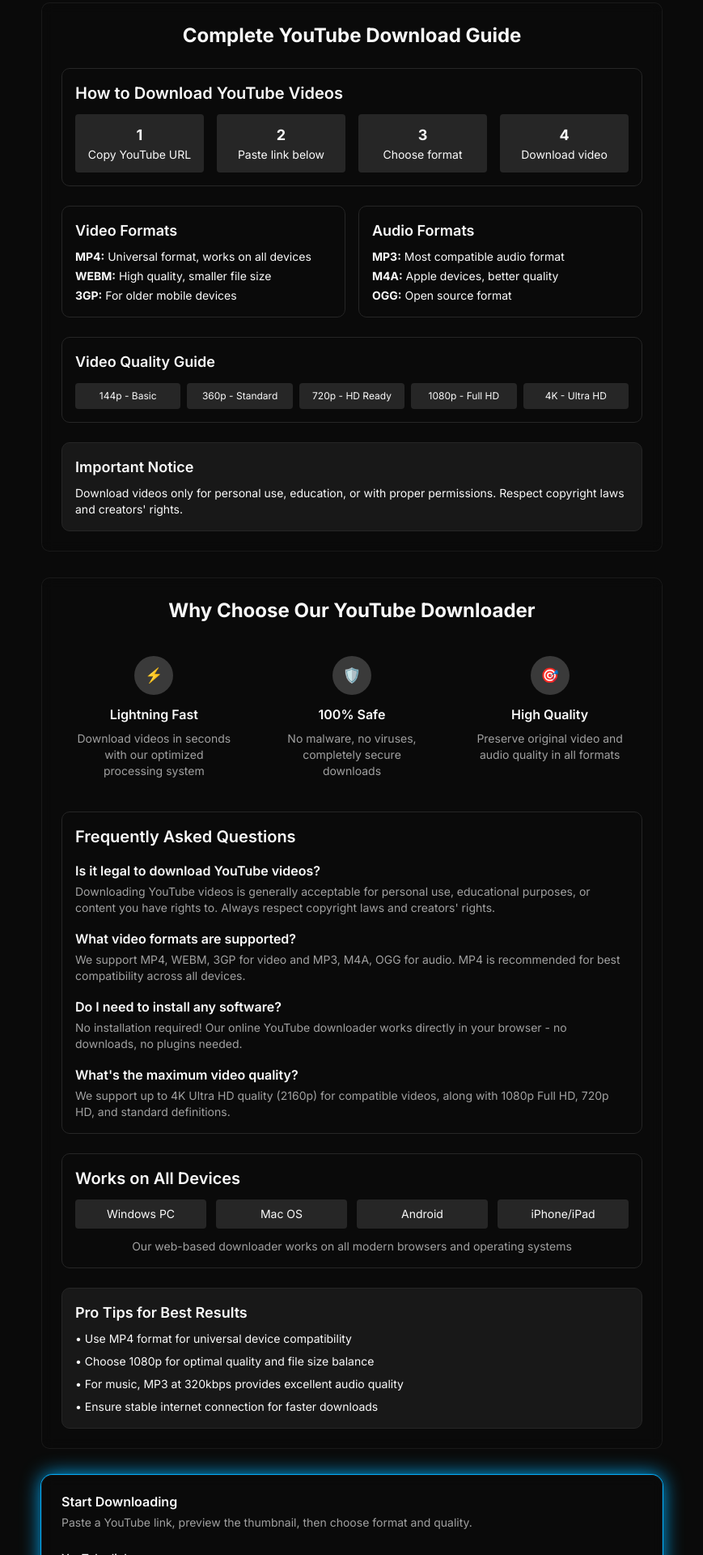
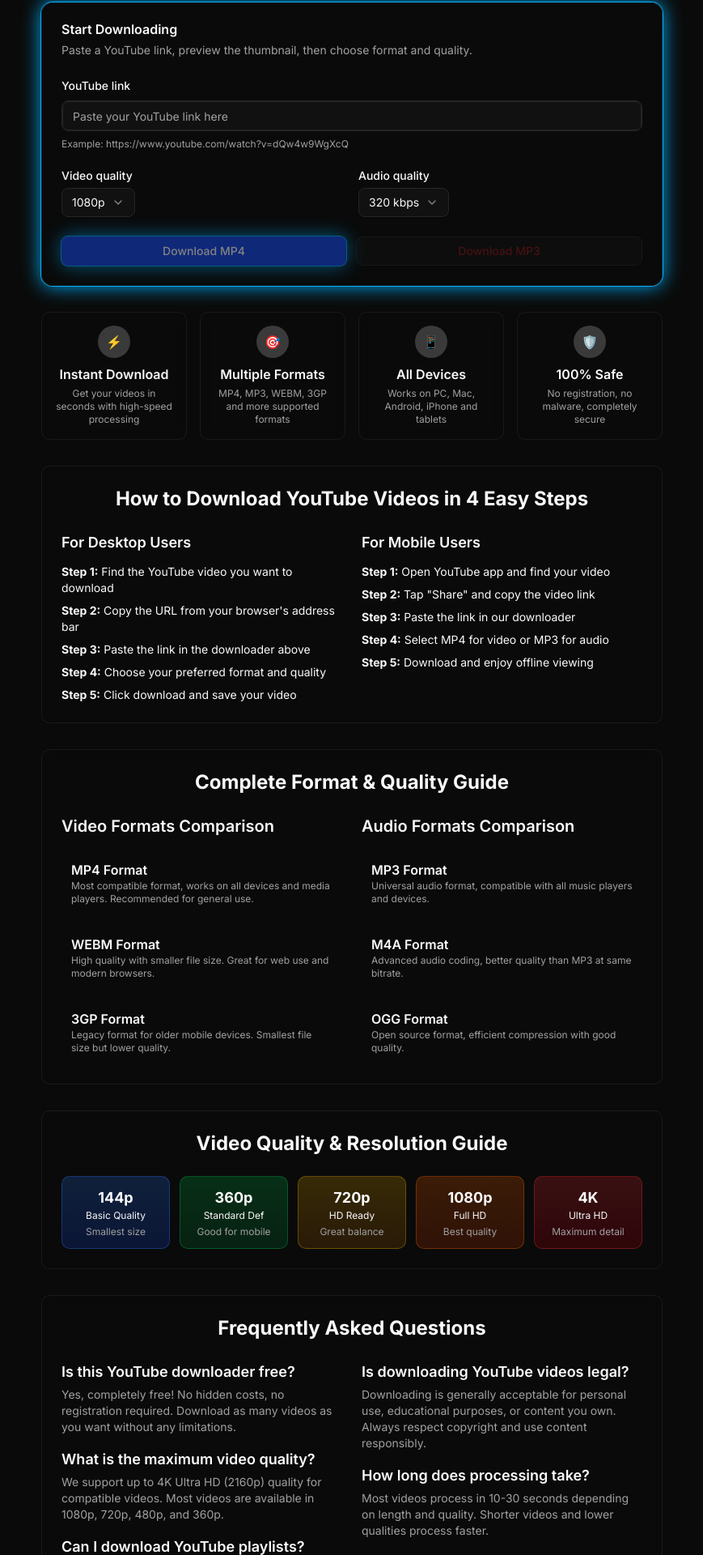
Before and after one commit to syedanas10-ai/7v0-you-tube-downloader-website, a Next.js app: page / in a window 1280 px wide. Shown: the part 345-2265 px from the top of the page at 81% size, without its empty margins (205-1074 px from the left). Built offline with nearby package versions, Linux system fonts and the light colour scheme.

Commit message:
Update page.tsx

```diff
--- a/app/page.tsx
+++ b/app/page.tsx
@@ -65,144 +65,7 @@ export default function HomePage() {
           </div>
         </header>
 
-        {/* ✅ FIRST EDUCATIONAL CONTENT SECTION */}
-        <div className="educational-content space-y-6 bg-card/60 backdrop-blur-sm border border-border/60 rounded-lg p-6">
-          <h2 className="text-2xl font-bold text-center">Complete YouTube Download Guide</h2>
-
-          <div className="bg-background/50 rounded-lg p-4 border">
-            <h3 className="text-xl font-semibold mb-3">How to Download YouTube Videos</h3>
-            <div className="grid grid-cols-2 md:grid-cols-4 gap-4 text-sm">
-              <div className="text-center p-3 bg-muted rounded">
-                <div className="font-bold text-lg">1</div>
-                <div>Copy YouTube URL</div>
-              </div>
-              <div className="text-center p-3 bg-muted rounded">
-                <div className="font-bold text-lg">2</div>
-                <div>Paste link below</div>
-              </div>
-              <div className="text-center p-3 bg-muted rounded">
-                <div className="font-bold text-lg">3</div>
-                <div>Choose format</div>
-              </div>
-              <div className="text-center p-3 bg-muted rounded">
-                <div className="font-bold text-lg">4</div>
-                <div>Download video</div>
-              </div>
-            </div>
-          </div>
-
-          <div className="grid md:grid-cols-2 gap-4">
-            <div className="bg-background/50 rounded-lg p-4 border">
-              <h3 className="text-lg font-semibold mb-2">Video Formats</h3>
-              <ul className="text-sm space-y-1">
-                <li><strong>MP4:</strong> Universal format, works on all devices</li>
-                <li><strong>WEBM:</strong> High quality, smaller file size</li>
-                <li><strong>3GP:</strong> For older mobile devices</li>
-              </ul>
-            </div>
-            <div className="bg-background/50 rounded-lg p-4 border">
-              <h3 className="text-lg font-semibold mb-2">Audio Formats</h3>
-              <ul className="text-sm space-y-1">
-                <li><strong>MP3:</strong> Most compatible audio format</li>
-                <li><strong>M4A:</strong> Apple devices, better quality</li>
-                <li><strong>OGG:</strong> Open source format</li>
-              </ul>
-            </div>
-          </div>
-
-          <div className="bg-background/50 rounded-lg p-4 border">
-            <h3 className="text-lg font-semibold mb-3">Video Quality Guide</h3>
-            <div className="grid grid-cols-3 md:grid-cols-5 gap-2 text-xs">
-              <div className="text-center p-2 bg-muted rounded">144p - Basic</div>
-              <div className="text-center p-2 bg-muted rounded">360p - Standard</div>
-              <div className="text-center p-2 bg-muted rounded">720p - HD Ready</div>
-              <div className="text-center p-2 bg-muted rounded">1080p - Full HD</div>
-              <div className="text-center p-2 bg-muted rounded">4K - Ultra HD</div>
-            </div>
-          </div>
-
-          <div className="bg-muted/50 rounded-lg p-4 border">
-            <h3 className="text-lg font-semibold mb-2">Important Notice</h3>
-            <p className="text-sm">Download videos only for personal use, education, or with proper permissions. Respect copyright laws and creators' rights.</p>
-          </div>
-        </div>
-
-        {/* ✅ SECOND EDUCATIONAL CONTENT SECTION */}
-        <div className="educational-content space-y-6 bg-card/60 backdrop-blur-sm border border-border/60 rounded-lg p-6">
-          <h2 className="text-2xl font-bold text-center">Why Choose Our YouTube Downloader</h2>
-
-          {/* Features Grid */}
-          <div className="grid md:grid-cols-3 gap-4">
-            <div className="text-center p-4">
-              <div className="w-12 h-12 bg-primary/20 rounded-full flex items-center justify-center mx-auto mb-3">
-                <span className="text-lg">⚡</span>
-              </div>
-              <h3 className="font-semibold mb-2">Lightning Fast</h3>
-              <p className="text-sm text-muted-foreground">Download videos in seconds with our optimized processing system</p>
-            </div>
-            <div className="text-center p-4">
-              <div className="w-12 h-12 bg-primary/20 rounded-full flex items-center justify-center mx-auto mb-3">
-                <span className="text-lg">🛡️</span>
-              </div>
-              <h3 className="font-semibold mb-2">100% Safe</h3>
-              <p className="text-sm text-muted-foreground">No malware, no viruses, completely secure downloads</p>
-            </div>
-            <div className="text-center p-4">
-              <div className="w-12 h-12 bg-primary/20 rounded-full flex items-center justify-center mx-auto mb-3">
-                <span className="text-lg">🎯</span>
-              </div>
-              <h3 className="font-semibold mb-2">High Quality</h3>
-              <p className="text-sm text-muted-foreground">Preserve original video and audio quality in all formats</p>
-            </div>
-          </div>
-
-          {/* FAQ Section */}
-          <div className="bg-background/50 rounded-lg p-4 border">
-            <h3 className="text-xl font-semibold mb-4">Frequently Asked Questions</h3>
-            <div className="space-y-4">
-              <div>
-                <h4 className="font-semibold">Is it legal to download YouTube videos?</h4>
-                <p className="text-sm text-muted-foreground mt-1">Downloading YouTube videos is generally acceptable for personal use, educational purposes, or content you have rights to. Always respect copyright laws and creators' rights.</p>
-              </div>
-              <div>
-                <h4 className="font-semibold">What video formats are supported?</h4>
-                <p className="text-sm text-muted-foreground mt-1">We support MP4, WEBM, 3GP for video and MP3, M4A, OGG for audio. MP4 is recommended for best compatibility across all devices.</p>
-              </div>
-              <div>
-                <h4 className="font-semibold">Do I need to install any software?</h4>
-                <p className="text-sm text-muted-foreground mt-1">No installation required! Our online YouTube downloader works directly in your browser - no downloads, no plugins needed.</p>
-              </div>
-              <div>
-                <h4 className="font-semibold">What's the maximum video quality?</h4>
-                <p className="text-sm text-muted-foreground mt-1">We support up to 4K Ultra HD quality (2160p) for compatible videos, along with 1080p Full HD, 720p HD, and standard definitions.</p>
-              </div>
-            </div>
-          </div>
-
-          {/* Supported Platforms */}
-          <div className="bg-background/50 rounded-lg p-4 border">
-            <h3 className="text-xl font-semibold mb-3">Works on All Devices</h3>
-            <div className="grid grid-cols-2 md:grid-cols-4 gap-3 text-sm">
-              <div className="text-center p-2 bg-muted rounded">Windows PC</div>
-              <div className="text-center p-2 bg-muted rounded">Mac OS</div>
-              <div className="text-center p-2 bg-muted rounded">Android</div>
-              <div className="text-center p-2 bg-muted rounded">iPhone/iPad</div>
-            </div>
-            <p className="text-sm text-muted-foreground mt-3 text-center">Our web-based downloader works on all modern browsers and operating systems</p>
-          </div>
-
-          {/* Usage Tips */}
-          <div className="bg-muted/50 rounded-lg p-4 border">
-            <h3 className="text-lg font-semibold mb-2">Pro Tips for Best Results</h3>
-            <ul className="text-sm space-y-2">
-              <li>• Use MP4 format for universal device compatibility</li>
-              <li>• Choose 1080p for optimal quality and file size balance</li>
-              <li>• For music, MP3 at 320kbps provides excellent audio quality</li>
-              <li>• Ensure stable internet connection for faster downloads</li>
-            </ul>
-          </div>
-        </div>
-
+        {/* ✅ DOWNLOAD FORM FIRST (AS YOU WANTED) */}
         <Card className="bg-card/60 backdrop-blur-sm border-border/60 neon-glow">
           <CardHeader>
             <CardTitle>Start Downloading</CardTitle>
@@ -216,6 +79,197 @@ export default function HomePage() {
             </Suspense>
           </CardContent>
         </Card>
+
+        {/* ✅ COMPREHENSIVE CONTENT SECTION (LIKE POPULAR SITES) */}
+        <div className="educational-content space-y-8">
+
+          {/* Features Section */}
+          <div className="grid md:grid-cols-2 lg:grid-cols-4 gap-4">
+            <div className="bg-card/60 backdrop-blur-sm border border-border/60 rounded-lg p-4 text-center">
+              <div className="w-10 h-10 bg-primary/20 rounded-full flex items-center justify-center mx-auto mb-2">
+                <span>⚡</span>
+              </div>
+              <h3 className="font-semibold">Instant Download</h3>
+              <p className="text-xs text-muted-foreground mt-1">Get your videos in seconds with high-speed processing</p>
+            </div>
+            <div className="bg-card/60 backdrop-blur-sm border border-border/60 rounded-lg p-4 text-center">
+              <div className="w-10 h-10 bg-primary/20 rounded-full flex items-center justify-center mx-auto mb-2">
+                <span>🎯</span>
+              </div>
+              <h3 className="font-semibold">Multiple Formats</h3>
+              <p className="text-xs text-muted-foreground mt-1">MP4, MP3, WEBM, 3GP and more supported formats</p>
+            </div>
+            <div className="bg-card/60 backdrop-blur-sm border border-border/60 rounded-lg p-4 text-center">
+              <div className="w-10 h-10 bg-primary/20 rounded-full flex items-center justify-center mx-auto mb-2">
+                <span>📱</span>
+              </div>
+              <h3 className="font-semibold">All Devices</h3>
+              <p className="text-xs text-muted-foreground mt-1">Works on PC, Mac, Android, iPhone and tablets</p>
+            </div>
+            <div className="bg-card/60 backdrop-blur-sm border border-border/60 rounded-lg p-4 text-center">
+              <div className="w-10 h-10 bg-primary/20 rounded-full flex items-center justify-center mx-auto mb-2">
+                <span>🛡️</span>
+              </div>
+              <h3 className="font-semibold">100% Safe</h3>
+              <p className="text-xs text-muted-foreground mt-1">No registration, no malware, completely secure</p>
+            </div>
+          </div>
+
+          {/* How It Works - Detailed */}
+          <div className="bg-card/60 backdrop-blur-sm border border-border/60 rounded-lg p-6">
+            <h2 className="text-2xl font-bold text-center mb-6">How to Download YouTube Videos in 4 Easy Steps</h2>
+            <div className="grid md:grid-cols-2 gap-6">
+              <div>
+                <h3 className="text-lg font-semibold mb-3">For Desktop Users</h3>
+                <ol className="space-y-2 text-sm">
+                  <li><strong>Step 1:</strong> Find the YouTube video you want to download</li>
+                  <li><strong>Step 2:</strong> Copy the URL from your browser's address bar</li>
+                  <li><strong>Step 3:</strong> Paste the link in the downloader above</li>
+                  <li><strong>Step 4:</strong> Choose your preferred format and quality</li>
+                  <li><strong>Step 5:</strong> Click download and save your video</li>
+                </ol>
+              </div>
+              <div>
+                <h3 className="text-lg font-semibold mb-3">For Mobile Users</h3>
+                <ol className="space-y-2 text-sm">
+                  <li><strong>Step 1:</strong> Open YouTube app and find your video</li>
+                  <li><strong>Step 2:</strong> Tap "Share" and copy the video link</li>
+                  <li><strong>Step 3:</strong> Paste the link in our downloader</li>
+                  <li><strong>Step 4:</strong> Select MP4 for video or MP3 for audio</li>
+                  <li><strong>Step 5:</strong> Download and enjoy offline viewing</li>
+                </ol>
+              </div>
+            </div>
+          </div>
+
+          {/* Format Guide - Expanded */}
+          <div className="bg-card/60 backdrop-blur-sm border border-border/60 rounded-lg p-6">
+            <h2 className="text-2xl font-bold text-center mb-6">Complete Format & Quality Guide</h2>
+
+            <div className="grid md:grid-cols-2 gap-6">
+              <div>
+                <h3 className="text-xl font-semibold mb-4">Video Formats Comparison</h3>
+                <div className="space-y-3">
+                  <div className="bg-background/50 rounded p-3">
+                    <h4 className="font-semibold">MP4 Format</h4>
+                    <p className="text-xs text-muted-foreground">Most compatible format, works on all devices and media players. Recommended for general use.</p>
+                  </div>
+                  <div className="bg-background/50 rounded p-3">
+                    <h4 className="font-semibold">WEBM Format</h4>
+                    <p className="text-xs text-muted-foreground">High quality with smaller file size. Great for web use and modern browsers.</p>
+                  </div>
+                  <div className="bg-background/50 rounded p-3">
+                    <h4 className="font-semibold">3GP Format</h4>
+                    <p className="text-xs text-muted-foreground">Legacy format for older mobile devices. Smallest file size but lower quality.</p>
+                  </div>
+                </div>
+              </div>
+
+              <div>
+                <h3 className="text-xl font-semibold mb-4">Audio Formats Comparison</h3>
+                <div className="space-y-3">
+                  <div className="bg-background/50 rounded p-3">
+                    <h4 className="font-semibold">MP3 Format</h4>
+                    <p className="text-xs text-muted-foreground">Universal audio format, compatible with all music players and devices.</p>
+                  </div>
+                  <div className="bg-background/50 rounded p-3">
+                    <h4 className="font-semibold">M4A Format</h4>
+                    <p className="text-xs text-muted-foreground">Advanced audio coding, better quality than MP3 at same bitrate.</p>
+                  </div>
+                  <div className="bg-background/50 rounded p-3">
+                    <h4 className="font-semibold">OGG Format</h4>
+                    <p className="text-xs text-muted-foreground">Open source format, efficient compression with good quality.</p>
+                  </div>
+                </div>
+              </div>
+            </div>
+          </div>
+
+          {/* Quality & Resolution Guide */}
+          <div className="bg-card/60 backdrop-blur-sm border border-border/60 rounded-lg p-6">
+            <h2 className="text-2xl font-bold text-center mb-6">Video Quality & Resolution Guide</h2>
+            <div className="grid grid-cols-2 md:grid-cols-5 gap-3 text-center">
+              <div className="bg-gradient-to-b from-blue-500/20 to-blue-700/20 rounded-lg p-3 border border-blue-500/30">
+                <div className="font-bold text-lg">144p</div>
+                <div className="text-xs">Basic Quality</div>
+                <div className="text-xs text-muted-foreground mt-1">Smallest size</div>
+              </div>
+              <div className="bg-gradient-to-b from-green-500/20 to-green-700/20 rounded-lg p-3 border border-green-500/30">
+                <div className="font-bold text-lg">360p</div>
+                <div className="text-xs">Standard Def</div>
+                <div className="text-xs text-muted-foreground mt-1">Good for mobile</div>
+              </div>
+              <div className="bg-gradient-to-b from-yellow-500/20 to-yellow-700/20 rounded-lg p-3 border border-yellow-500/30">
+                <div className="font-bold text-lg">720p</div>
+                <div className="text-xs">HD Ready</div>
+                <div className="text-xs text-muted-foreground mt-1">Great balance</div>
+              </div>
+              <div className="bg-gradient-to-b from-orange-500/20 to-orange-700/20 rounded-lg p-3 border border-orange-500/30">
+                <div className="font-bold text-lg">1080p</div>
+                <div className="text-xs">Full HD</div>
+                <div className="text-xs text-muted-foreground mt-1">Best quality</div>
+              </div>
+              <div className="bg-gradient-to-b from-red-500/20 to-red-700/20 rounded-lg p-3 border border-red-500/30">
+                <div className="font-bold text-lg">4K</div>
+                <div className="text-xs">Ultra HD</div>
+                <div className="text-xs text-muted-foreground mt-1">Maximum detail</div>
+              </div>
+            </div>
+          </div>
+
+          {/* FAQ Section - Expanded */}
+          <div className="bg-card/60 backdrop-blur-sm border border-border/60 rounded-lg p-6">
+            <h2 className="text-2xl font-bold text-center mb-6">Frequently Asked Questions</h2>
+            <div className="grid md:grid-cols-2 gap-6">
+              <div className="space-y-4">
+                <div>
+                  <h4 className="font-semibold text-lg">Is this YouTube downloader free?</h4>
+                  <p className="text-sm text-muted-foreground mt-1">Yes, completely free! No hidden costs, no registration required. Download as many videos as you want without any limitations.</p>
+                </div>
+                <div>
+                  <h4 className="font-semibold text-lg">What is the maximum video quality?</h4>
+                  <p className="text-sm text-muted-foreground mt-1">We support up to 4K Ultra HD (2160p) quality for compatible videos. Most videos are available in 1080p, 720p, 480p, and 360p.</p>
+                </div>
+                <div>
+                  <h4 className="font-semibold text-lg">Can I download YouTube playlists?</h4>
+                  <p className="text-sm text-muted-foreground mt-1">Currently we support single video downloads. For playlists, you can download each video individually by copying their URLs separately.</p>
+                </div>
+              </div>
+              <div className="space-y-4">
+                <div>
+                  <h4 className="font-semibold text-lg">Is downloading YouTube videos legal?</h4>
+                  <p className="text-sm text-muted-foreground mt-1">Downloading is generally acceptable for personal use, educational purposes, or content you own. Always respect copyright and use content responsibly.</p>
+                </div>
+                <div>
+                  <h4 className="font-semibold text-lg">How long does processing take?</h4>
+                  <p className="text-sm text-muted-foreground mt-1">Most videos process in 10-30 seconds depending on length and quality. Shorter videos and lower qualities process faster.</p>
+                </div>
+                <div>
+                  <h4 className="font-semibold text-lg">Do you store downloaded videos?</h4>
+                  <p className="text-sm text-muted-foreground mt-1">No, we never store your videos or personal data. All processing happens in real-time and files are deleted immediately after download.</p>
+                </div>
+              </div>
+            </div>
+          </div>
+
+          {/* Usage Tips */}
+          <div className="bg-muted/50 rounded-lg p-6 border">
+            <h2 className="text-2xl font-bold text-center mb-4">Pro Tips for Best Results</h2>
+            <div className="grid md:grid-cols-2 gap-4 text-sm">
+              <ul className="space-y-2">
+                <li>• <strong>For mobile devices:</strong> Use MP4 format with 720p for optimal quality and storage</li>
+                <li>• <strong>For music:</strong> Choose MP3 at 320kbps for best audio quality</li>
+                <li>• <strong>For archiving:</strong> Select 1080p MP4 for high quality preservation</li>
+              </ul>
+              <ul className="space-y-2">
+                <li>• <strong>Slow internet?</strong> Choose 360p or 480p for faster downloads</li>
+                <li>• <strong>Storage concerns?</strong> WEBM format offers great quality with smaller size</li>
+                <li>• <strong>Universal compatibility:</strong> MP4 works on all devices and players</li>
+              </ul>
+            </div>
+          </div>
+
+        </div>
 
         <section aria-labelledby="howto" className="grid gap-4 md:grid-cols-3">
           <Card className="bg-card/60 border-border/60">
@@ -265,4 +319,4 @@ export default function HomePage() {
       </div>
     </main>
   )
-            }
+        }
```
